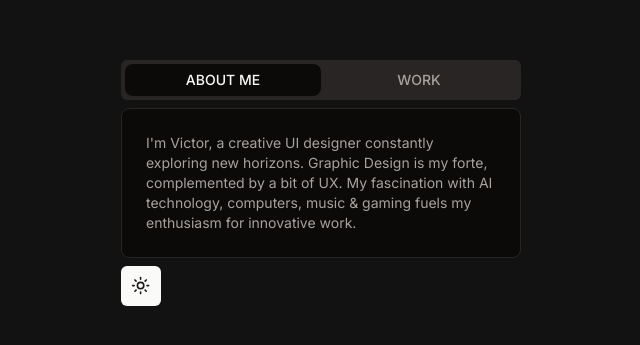
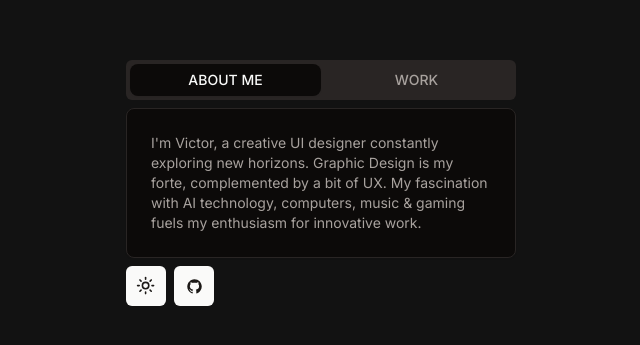
Before and after one commit to g00dnlght/ShadCN_UI, a Next.js app in the folder my-app/: page / in a window 1280 px wide. Shown: the part 217-562 px from the top of the page, without its empty margins (319-959 px from the left). Built offline with nearby package versions, Linux system fonts and the light colour scheme.

Commit message:
Added GitHub icon
Added GitHub icon next to the Dark-Mode icon.

```diff
--- a/my-app/app/layout.tsx
+++ b/my-app/app/layout.tsx
@@ -7,14 +7,10 @@ const inter = Inter({ subsets: ['latin'] });
 
 export const metadata: Metadata = {
   title: 'Portfolio',
-  description: 'My first React app.',
+  description: 'My portfolio.',
 };
 
-export default function RootLayout({
-  children,
-}: {
-  children: React.ReactNode;
-}) {
+export default function RootLayout({ children }: { children: React.ReactNode }) {
   return (
     <html lang="en">
       <body className={inter.className}>
--- a/my-app/app/page.tsx
+++ b/my-app/app/page.tsx
@@ -6,6 +6,7 @@ import { Moon, Sun } from 'lucide-react';
 import { useTheme } from 'next-themes';
 import { Button } from '@/components/ui/button';
 import dynamic from 'next/dynamic';
+import { FaceIcon, GitHubLogoIcon, ImageIcon, SunIcon } from '@radix-ui/react-icons';
 
 const NoSSRThemeProvider = dynamic(() => import('next-themes').then((mod) => mod.ThemeProvider), {
   ssr: false,
@@ -29,7 +30,7 @@ export default function TabsDemo() {
   return (
     <NoSSRThemeProvider>
       <main className="flex items-center justify-center min-h-screen">
-        <Tabs defaultValue="aboutTab" className="w-[400px]">
+        <Tabs defaultValue="aboutTab" className="w-[390px]">
           <TabsList className="grid w-full grid-cols-2">
             <TabsTrigger value="aboutTab" className="rounded-lg">
               ABOUT ME
@@ -121,6 +122,7 @@ export default function TabsDemo() {
               </CardHeader>
             </Card>
           </TabsContent>
+          <div className="flex">
             <Button size="icon" onClick={toggleTheme}>
               {theme === 'light' ? (
                 <Moon className="h-[1.2rem] w-[1.2rem]" />
@@ -128,6 +130,12 @@ export default function TabsDemo() {
                 <Sun className="h-[1.2rem] w-[1.2rem]" />
               )}
             </Button>
+            <Button size="icon" className="ml-2">
+              <a href="https://github.com/vtonu">
+                <GitHubLogoIcon />
+              </a>
+            </Button>
+          </div>
         </Tabs>
       </main>
     </NoSSRThemeProvider>
--- a/my-app/package.json
+++ b/my-app/package.json
@@ -11,6 +11,7 @@
   "dependencies": {
     "@next-tools/dynamic": "^0.0.11",
     "@radix-ui/react-dropdown-menu": "^2.0.5",
+    "@radix-ui/react-icons": "^1.3.0",
     "@radix-ui/react-label": "^2.0.2",
     "@radix-ui/react-slot": "^1.0.2",
     "@radix-ui/react-tabs": "^1.0.4",
```
Also changed, not shown: 1 other file (tests, documents, lock files or other folders). Lines whose indentation alone changed are shown as unchanged.
